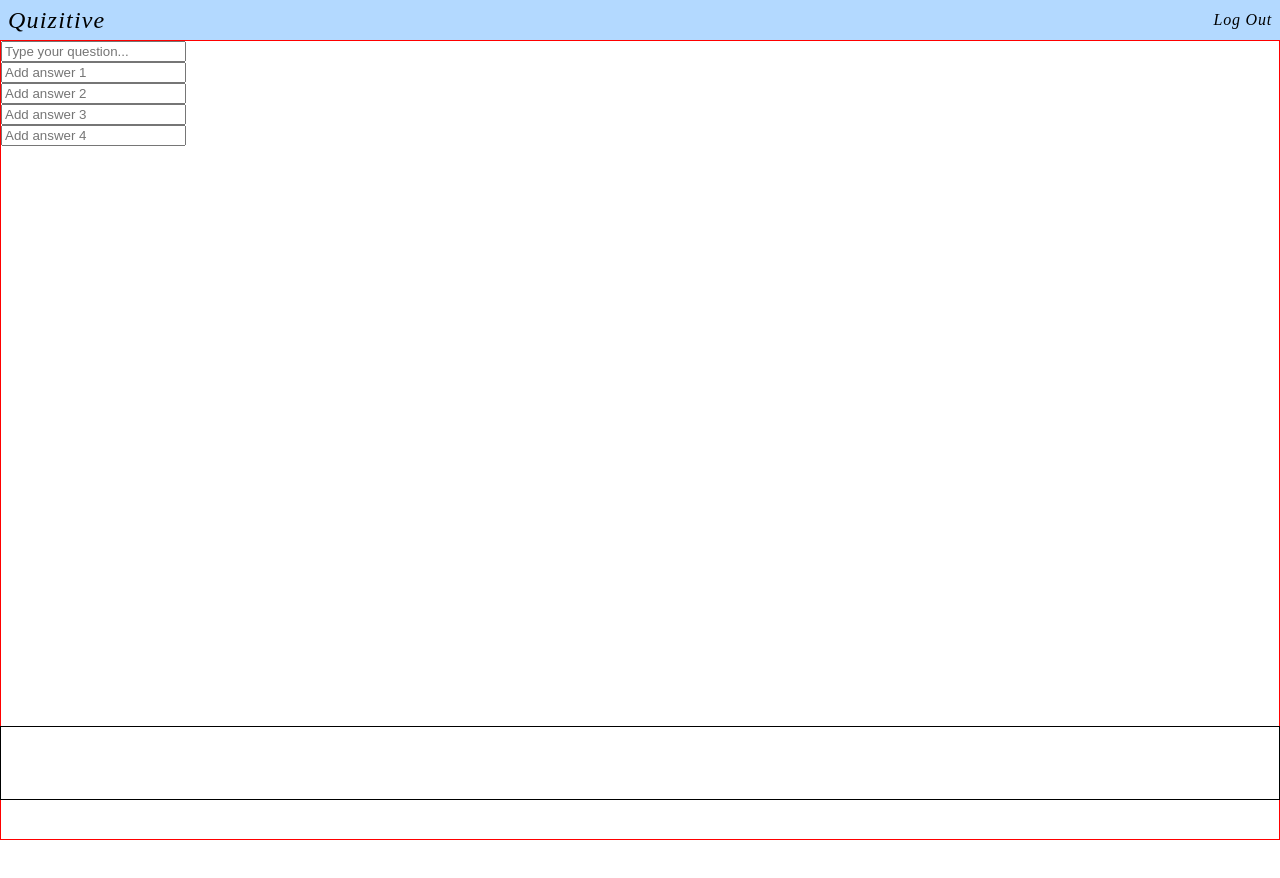
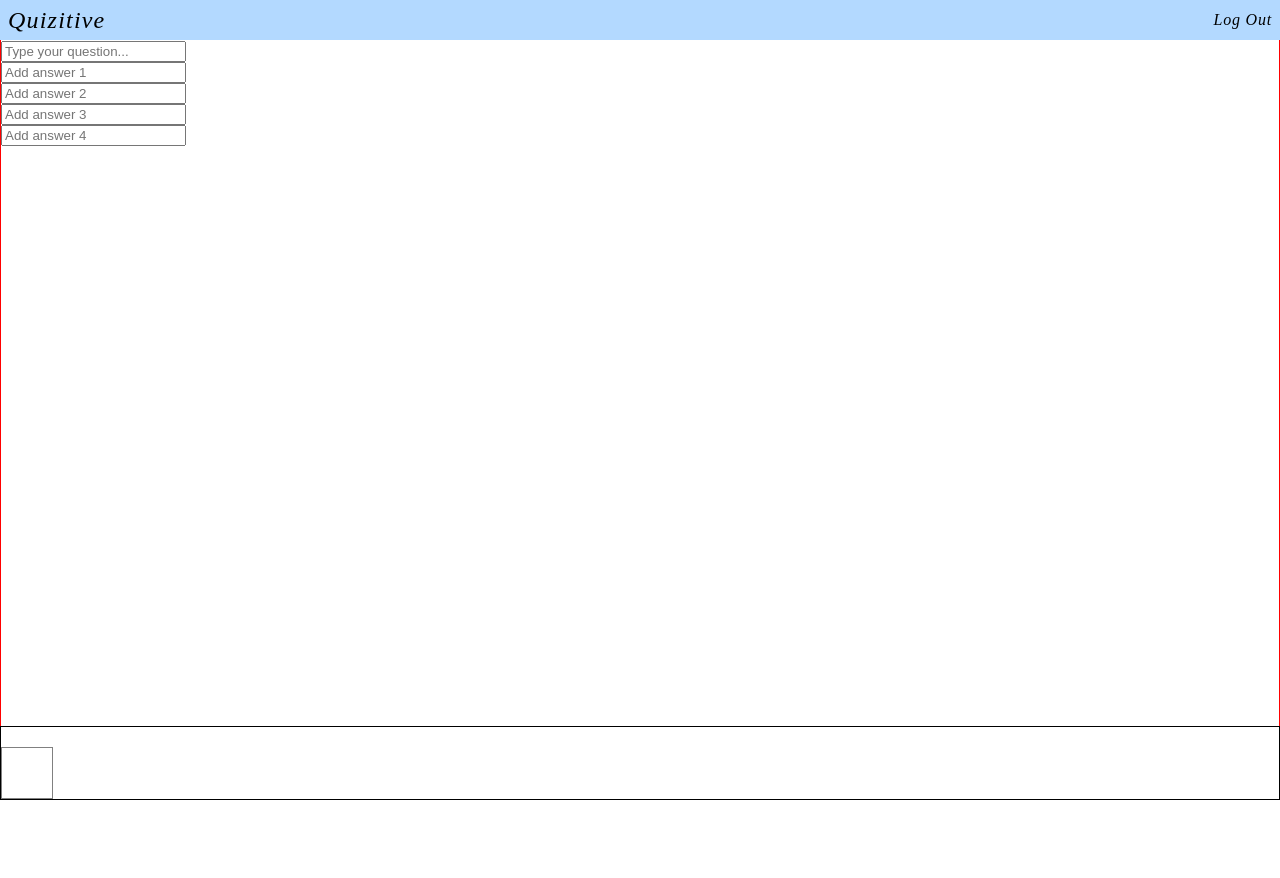
Before and after one commit to Jeff-Enriquez/Quizitive, a React (Create React App) app: page /create in a window 1280 px wide. Shown: the top 878 px of the page. After the commit the page ends 800 px from the top, so only its background shows below. Built offline with nearby package versions, Linux system fonts and the light colour scheme; no server answers; sample sign-in values are in the browser's storage; what webfontloader would draw is missing.

Commit message:
Update logic and style

```diff
--- a/src/pages/Create/index.js
+++ b/src/pages/Create/index.js
@@ -1,38 +1,74 @@
-import React, { useState } from 'react'
+import React, { useState, useEffect } from 'react'
 import useStyles from './styles.js'
 
-const Home = () => {
-  const [question, setQuestion] = useState('')
-  const [answer1, setAnswer1] = useState('')
-  const [answer2, setAnswer2] = useState('')
-  const [answer3, setAnswer3] = useState('')
-  const [answer4, setAnswer4] = useState('')
+const Create = () => {
+  const [allQuestions, setAllQuestions] = useState([{
+    question: '',
+    timeLimit: '',
+    points: '',
+    answers: ['', '', '', ''],
+  }])
+  const [currentQuestion, setCurrentQuestion] = useState(0)
 
+  const [displayAllQuestions, setDisplayAllQuestions] = useState(null)
 
   const classes = useStyles()
+
+  const updateQuestion = (key, value) => {
+    if(key.includes('answer')){
+      const idx = Number(key[key.length-1]) - 1
+      setAllQuestions(prevState => {
+        const newState = [...prevState]
+        newState[currentQuestion].answers[idx] = value
+        return newState
+      })
+    } else {
+      setAllQuestions(prevState => {
+        const newState = [...prevState]
+        newState[currentQuestion][key] = value
+        return newState
+      })
+    }
+    return
+  }
+
+  useEffect(() => {
+    const questions = []
+    for(let i = 0; i < allQuestions.length; i++){
+      console.log(allQuestions[i].question)
+      questions.push(
+        <div className={classes.questionContainer} key={i} onClick={() => setCurrentQuestion(i)}>
+          <p>{allQuestions[i].question.substr(0, 20)}</p>
+        </div>
+      )
+    }
+    setDisplayAllQuestions(questions)
+  }, [allQuestions])
 
   return (
     <>
       <main className={classes.mainContainer}>
-        <input type='text' placeholder='Type your question...' value={question} onChange={e => setQuestion(e.target.value)}/>
+        <input type='text' placeholder='Type your question...' value={allQuestions[currentQuestion].question} onChange={e => updateQuestion('question', e.target.value)}/>
         <div className={classes.answersContainer}>
           <div className={classes.answerContainer}>
-            <input type='text' placeholder='Add answer 1' value={answer1} onChange={e => setAnswer1(e.target.value)}/>
+            <input type='text' placeholder='Add answer 1' value={allQuestions[currentQuestion].answers[0]} onChange={e => updateQuestion('answer1', e.target.value)}/>
           </div>
           <div className={classes.answerContainer}>
-            <input type='text' placeholder='Add answer 2' value={answer2} onChange={e => setAnswer2(e.target.value)}/>
+            <input type='text' placeholder='Add answer 2' value={allQuestions[currentQuestion].answers[1]} onChange={e => updateQuestion('answer2', e.target.value)}/>
           </div>
           <div className={classes.answerContainer}>
-            <input type='text' placeholder='Add answer 3' value={answer3} onChange={e => setAnswer3(e.target.value)}/>
+            <input type='text' placeholder='Add answer 3' value={allQuestions[currentQuestion].answers[2]} onChange={e => updateQuestion('answer3', e.target.value)}/>
           </div>
           <div className={classes.answerContainer}>
-            <input type='text' placeholder='Add answer 4' value={answer4} onChange={e => setAnswer4(e.target.value)}/>
+            <input type='text' placeholder='Add answer 4' value={allQuestions[currentQuestion].answers[3]} onChange={e => updateQuestion('answer4', e.target.value)}/>
           </div>
         </div>
       </main>
-      <footer className={classes.footerContainer}></footer>
+      <footer className={classes.footerContainer}>
+        {displayAllQuestions}
+      </footer>
     </>
   )
 }
 
-export default Home
+export default Create
--- a/src/pages/Create/styles.js
+++ b/src/pages/Create/styles.js
@@ -1,6 +1,4 @@
 import { createUseStyles } from 'react-jss'
-
-const footerContainerHeight = '74px';
 
 const useStyles = createUseStyles( theme => ({
   mainContainer: {
@@ -8,18 +6,29 @@ const useStyles = createUseStyles( theme => ({
     width: '100vw',
     border: '1px solid red',
     boxSizing: 'border-box',
-    marginBottom: theme.createFooterHeight,
-    marginTop: theme.headerHeight,
+    paddingBottom: theme.createFooterHeight,
+    paddingTop: theme.headerHeight,
   },
   footerContainer: {
     position: 'absolute',
     bottom: 0,
-    left: 0,
-    height: theme.createFooterHeight,
-    width: '100%',
+    left: '100vw',
     border: '1px solid black',
     boxSizing: 'border-box',
+    height: '100vw',
+    width: theme.createFooterHeight,
+    overflowY: 'auto',
+    overflowX: 'hidden',
+    transform: 'rotate(-90deg)',
+    transformOrigin: 'bottom left',
   },
+  questionContainer: {
+    transform: 'rotate(90deg)',
+    transformOrigin: 'center',
+    height: 50,
+    width: 50,
+    border: '1px solid gray',
+  }
 }))
 
 export default useStyles
```
